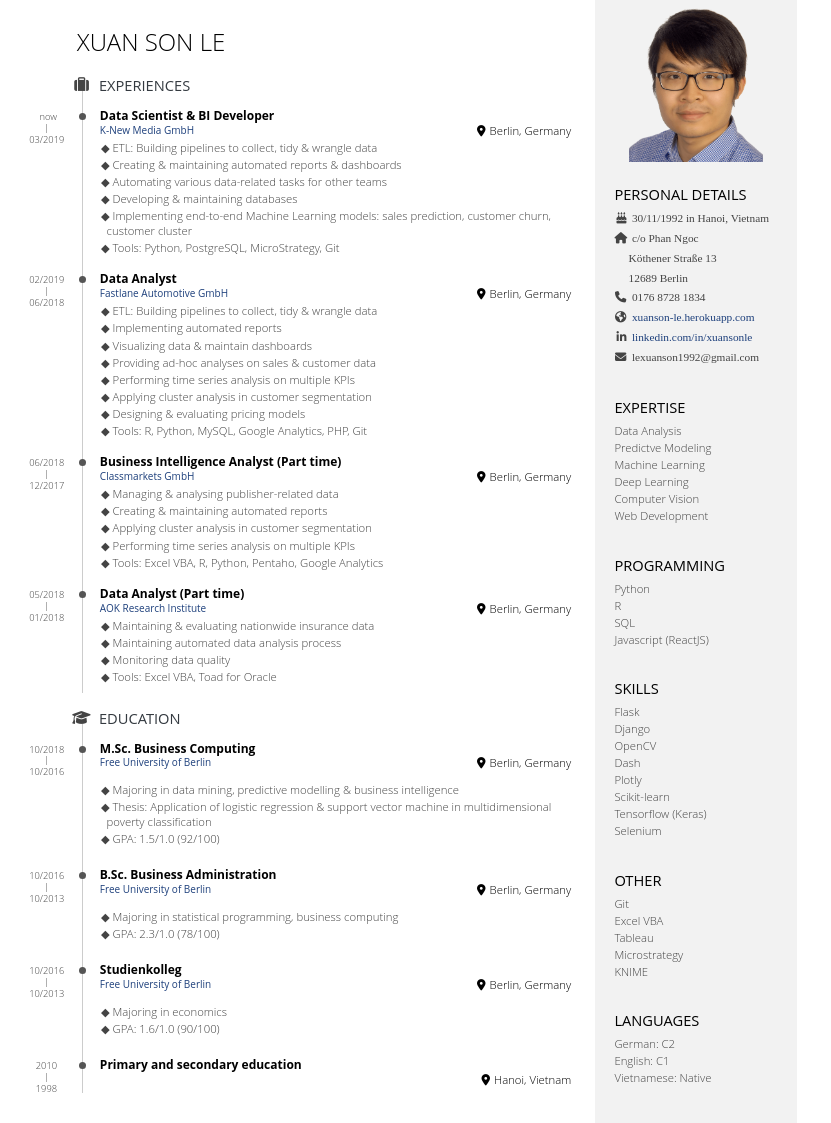
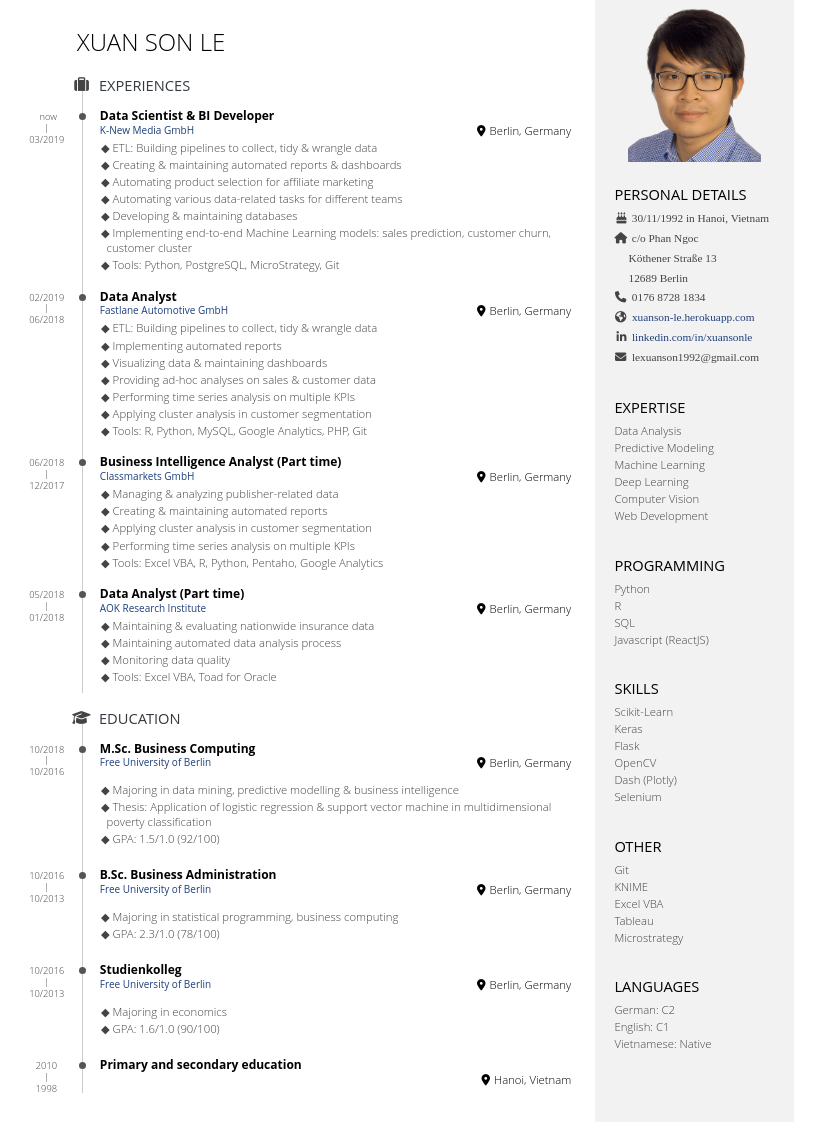
Before and after one commit to xuansonle/Resume, a PHP site: page / in a window 1280 px wide. Shown: the whole page, without its empty margins (0-831 px from the left). Run offline with PHP 8.4, Linux system fonts and the light colour scheme; some libraries are stand-ins or nearby versions.

Commit message:
small changes

```diff
--- a/index.php
+++ b/index.php
@@ -18,8 +18,8 @@
     }
 
     :root {
-      --page-width: 8.3in;
-      --page-height: 11.7in;
+      --page-width: 8.27in;
+      --page-height: 11.69in;
       --main-width: 6.2in;
       --sidebar-width: calc(var(--page-width) - var(--main-width));
       --decorator-horizontal-margin: 0.18in;
@@ -440,7 +440,8 @@
             <ul>
               <li>ETL: Building pipelines to collect, tidy & wrangle data</li>
               <li>Creating & maintaining automated reports & dashboards</li>
-              <li>Automating various data-related tasks for other teams</li>
+              <li>Automating product selection for affiliate marketing</li>
+              <li>Automating various data-related tasks for different teams</li>
               <li>Developing & maintaining databases</li>
               <li>Implementing end-to-end Machine Learning models: sales prediction, customer churn, customer cluster
               </li>
@@ -466,11 +467,10 @@
             <ul>
               <li>ETL: Building pipelines to collect, tidy & wrangle data</li>
               <li>Implementing automated reports</li>
-              <li>Visualizing data & maintain dashboards</li>
+              <li>Visualizing data & maintaining dashboards</li>
               <li>Providing ad-hoc analyses on sales & customer data</li>
               <li>Performing time series analysis on multiple KPIs</li>
               <li>Applying cluster analysis in customer segmentation</li>
-              <li>Designing & evaluating pricing models</li>
               <li>Tools: R, Python, MySQL, Google Analytics, PHP, Git</li>
             </ul>
           </div>
@@ -491,7 +491,7 @@
           </header>
           <div>
             <ul>
-              <li>Managing & analysing publisher-related data</li>
+              <li>Managing & analyzing publisher-related data</li>
               <li>Creating & maintaining automated reports</li>
               <li>Applying cluster analysis in customer segmentation</li>
               <li>Performing time series analysis on multiple KPIs</li>
@@ -732,7 +732,7 @@
       </h1>
       <ul>
         <li>Data Analysis</li>
-        <li>Predictve Modeling</li>
+        <li>Predictive Modeling</li>
         <li>Machine Learning</li>
         <li>Deep Learning</li>
         <li>Computer Vision</li>
@@ -755,13 +755,11 @@
         SKILLS
       </h1>
       <ul>
+        <li>Scikit-Learn</li>
+        <li>Keras</li>
         <li>Flask</li>
-        <li>Django</li>
         <li>OpenCV</li>
-        <li>Dash</li>
-        <li>Plotly</li>
-        <li>Scikit-learn</li>
-        <li>Tensorflow (Keras)</li>
+        <li>Dash (Plotly)</li>
         <li>Selenium</li>
       </ul>
     </div>
@@ -771,10 +769,10 @@
       </h1>
       <ul>
         <li>Git</li>
+        <li>KNIME</li>
         <li>Excel VBA</li>
         <li>Tableau</li>
         <li>Microstrategy</li>
-        <li>KNIME</li>
       </ul>
     </div>
     <div class="side-block" id="skills">
```
Also changed, not shown: resume.html (+9 -10 lines), 1 other file.
